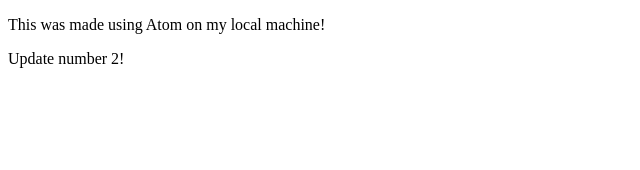
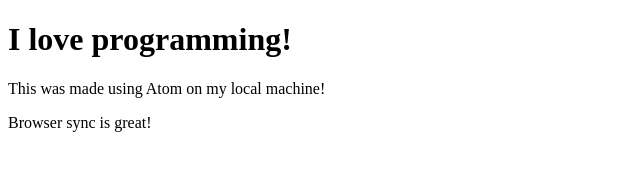
Before and after one commit to csperando/courseraTest, a plain HTML site: page site/index.html in a window 1280 px wide. Shown: the whole page, without its empty margins (0-640 px from the left). Drawn offline with Linux system fonts and the light colour scheme.

Commit message:
new title

```diff
--- a/site/index.html
+++ b/site/index.html
@@ -7,8 +7,9 @@
 </head>
 
 <body>
+  <h1>I love programming!</h1>
 <p>This was made using Atom on my local machine!</p>
-<p>Update number 2!</p>
+<p>Browser sync is great!</p>
 </body>
 
 </html>
```
